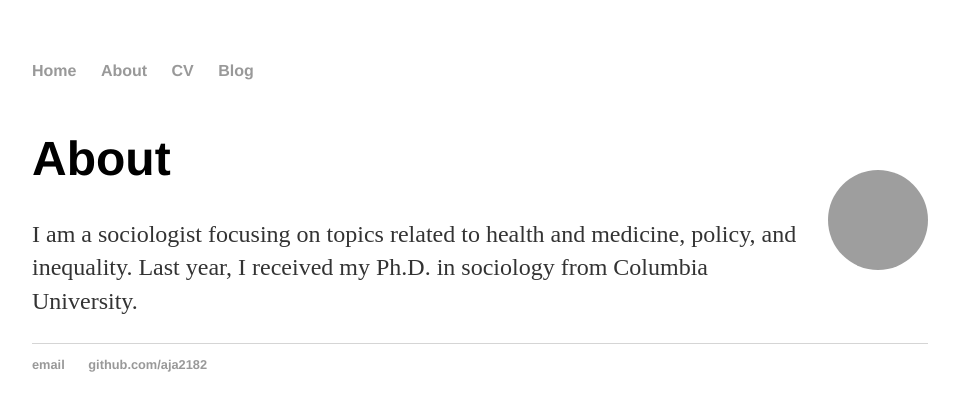
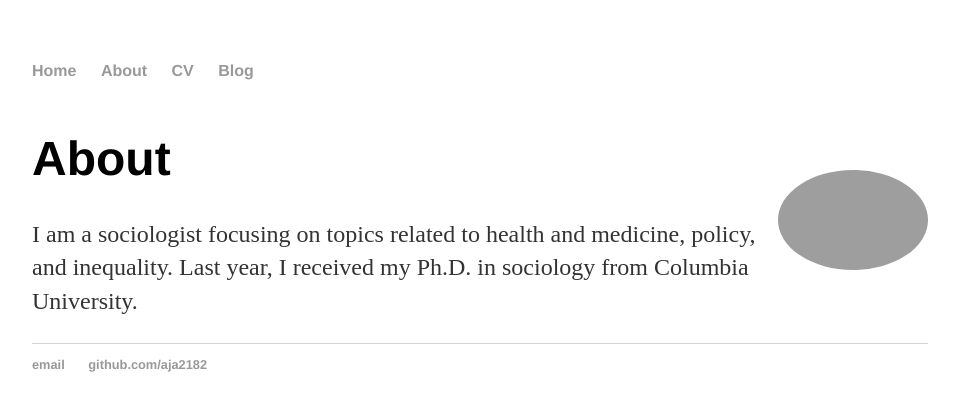
Before and after one commit to aja2182/aja2182.github.io, a Jekyll site: the page built from about/index.html, in a window 1280 px wide. Shown: the top 411 px of the page, without its empty margins (160-1119 px from the left). Built offline with Jekyll 4.4.1, drawn with Linux system fonts in a browser that asks for light colours; grey boxes are pictures that could not be loaded.

Commit message:
Update index.html

```diff
--- a/about/index.html
+++ b/about/index.html
@@ -14,7 +14,7 @@ title: About moi
         }
         .about img.avatar {
             border-radius: 50%;
-            width: 100px; /* Adjust the size as needed */
+            width: 150px; /* Adjust the size as needed */
             height: 100px; /* Ensure the height matches the width for a perfect circle */
             margin-left: 20px; /* Space between the image and the text */
         }
```
